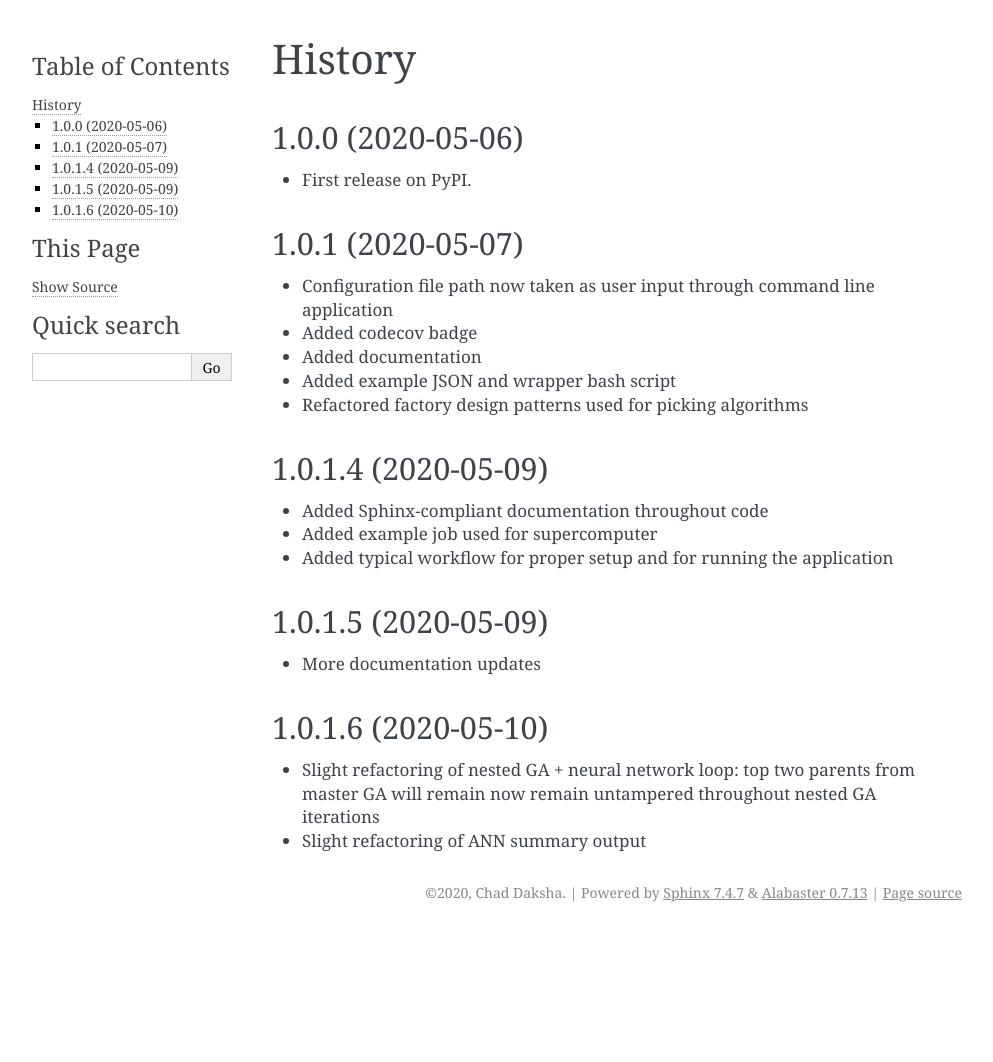
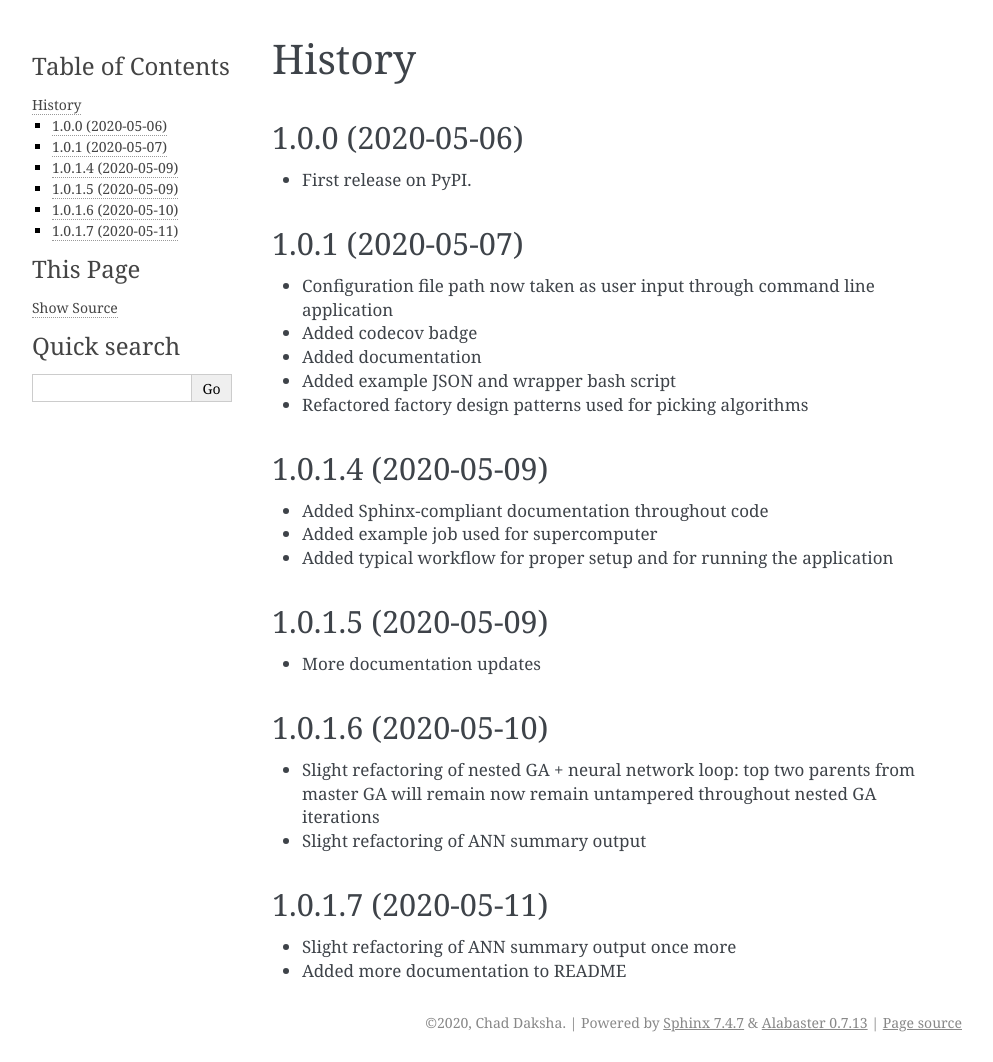
Before and after one commit to cdaksha/parametrization_clean, a Sphinx documentation site: the page built from docs/source/history.rst, in a window 1280 px wide. Shown: the whole page, without its empty margins (148-1141 px from the left). Built offline with Sphinx 7.4.7, drawn with Linux system fonts in a browser that asks for light colours; before the commit the page ends 932 px from its top, so only the background shows below that.

Commit message:
Added documentation and changed version slightly

```diff
--- a/docs/source/history.rst
+++ b/docs/source/history.rst
@@ -32,3 +32,8 @@ History
 * Slight refactoring of nested GA + neural network loop:
   top two parents from master GA will remain now remain untampered throughout nested GA iterations
 * Slight refactoring of ANN summary output
+
+1.0.1.7 (2020-05-11)
+--------------------
+* Slight refactoring of ANN summary output once more
+* Added more documentation to README
--- a/setup.cfg
+++ b/setup.cfg
@@ -1,5 +1,5 @@
 [bumpversion]
-current_version = 1.0.1.6
+current_version = 1.0.1.7
 commit = True
 tag = True
 
--- a/setup.py
+++ b/setup.py
@@ -50,6 +50,6 @@ setup(
     test_suite='tests',
     tests_require=test_requirements,
     url='https://github.com/cdaksha/parametrization_clean',
-    version='1.0.1.6',
+    version='1.0.1.7',
     zip_safe=False,
 )
```
Also changed, not shown: README.md (+4 -0 lines), 2 other files.
